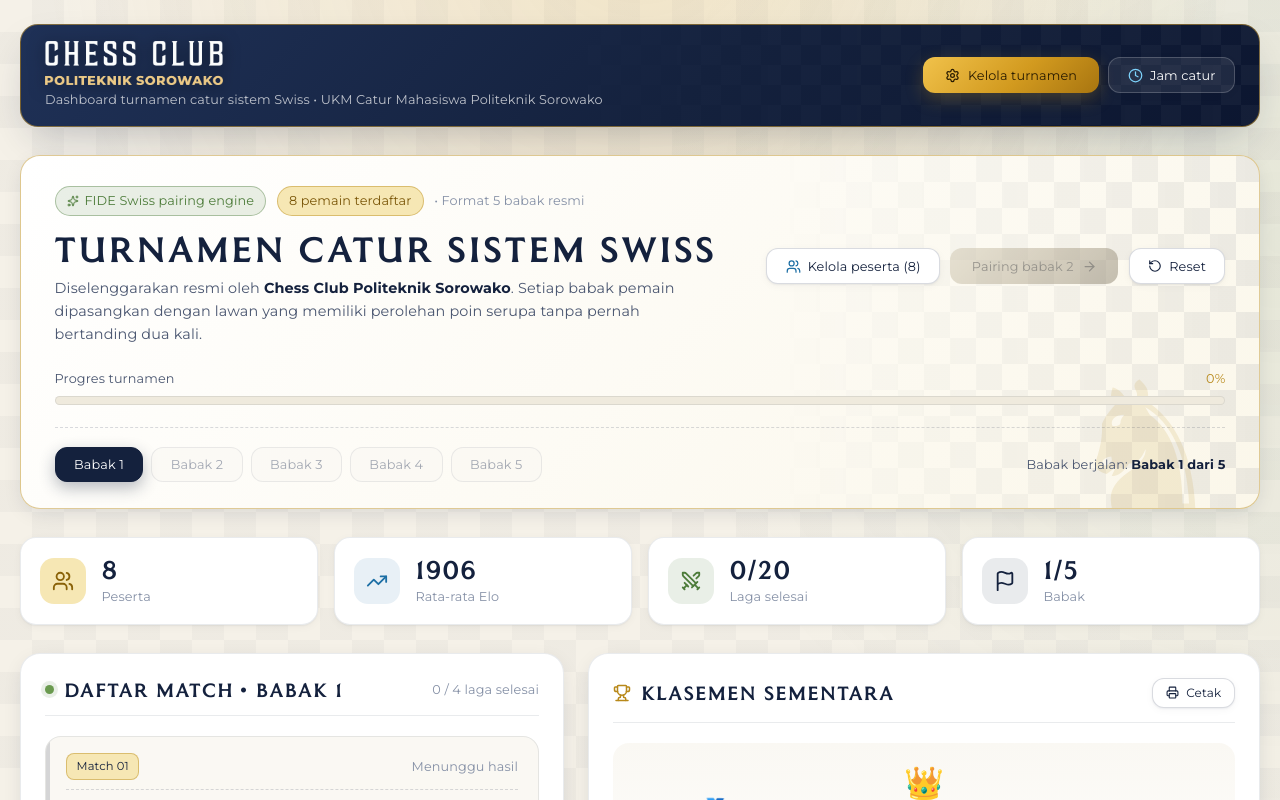
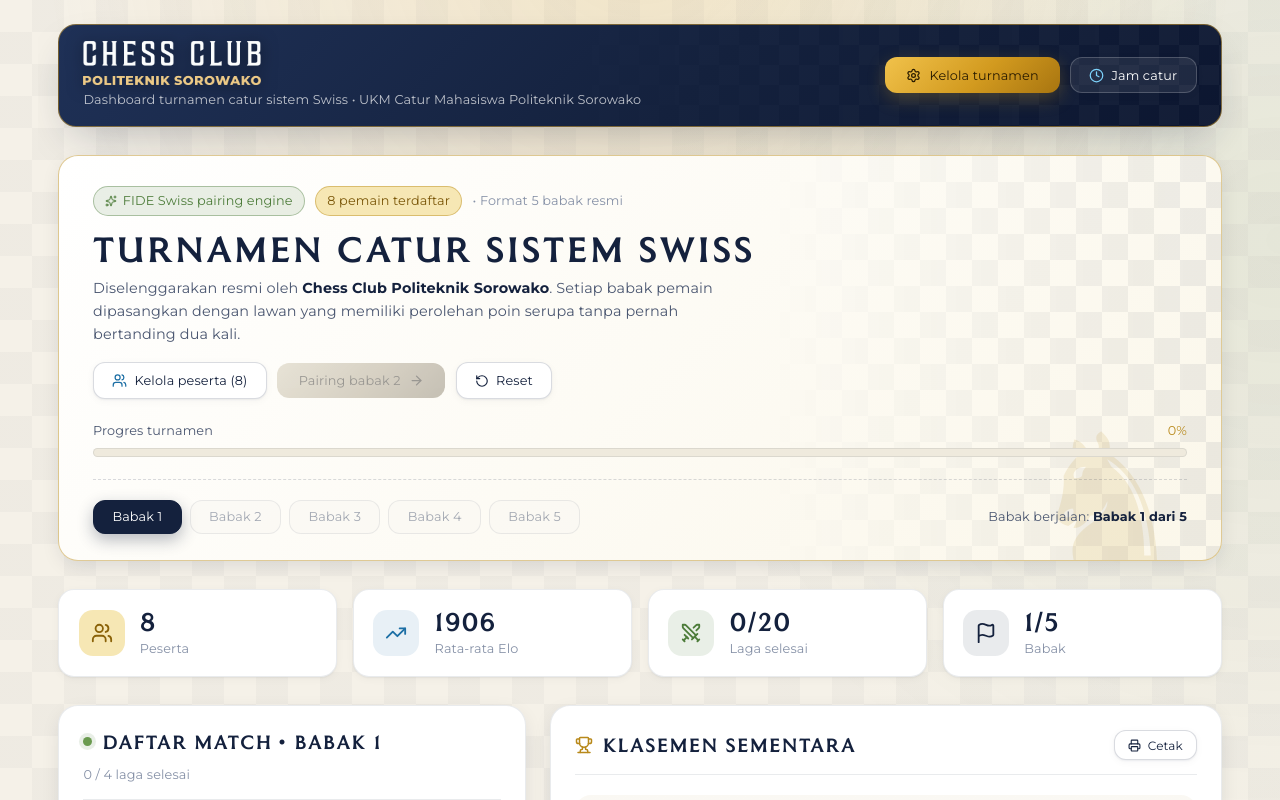
Before and after one commit to dev-byreza/dashboard-turnamen-chess, a Next.js app: page / in a window 1280 px wide. Shown: the top 800 px of the page. Built offline with nearby package versions, Linux system fonts and the light colour scheme.

Commit message:
style: adjust container width to min(94%, 1580px) to balance side gap on all monitors

```diff
--- a/src/app/globals.css
+++ b/src/app/globals.css
@@ -101,8 +101,8 @@ body::before {
 .chess-wrapper {
   position: relative;
   z-index: 1;
-  max-width: 1680px;
-  width: 100%;
+  max-width: 1580px;
+  width: min(94%, 1580px);
   box-sizing: border-box;
   overflow-x: hidden;
   margin: 0 auto;
@@ -1499,7 +1499,10 @@ body::before {
 }
 
 @media (max-width: 900px) {
-  .chess-wrapper { padding: 1rem 0.75rem 3.5rem 0.75rem; }
+  .chess-wrapper {
+    width: 100%;
+    padding: 1rem 0.75rem 3.5rem 0.75rem;
+  }
 
   .top-nav-bar {
     flex-direction: column;
```
